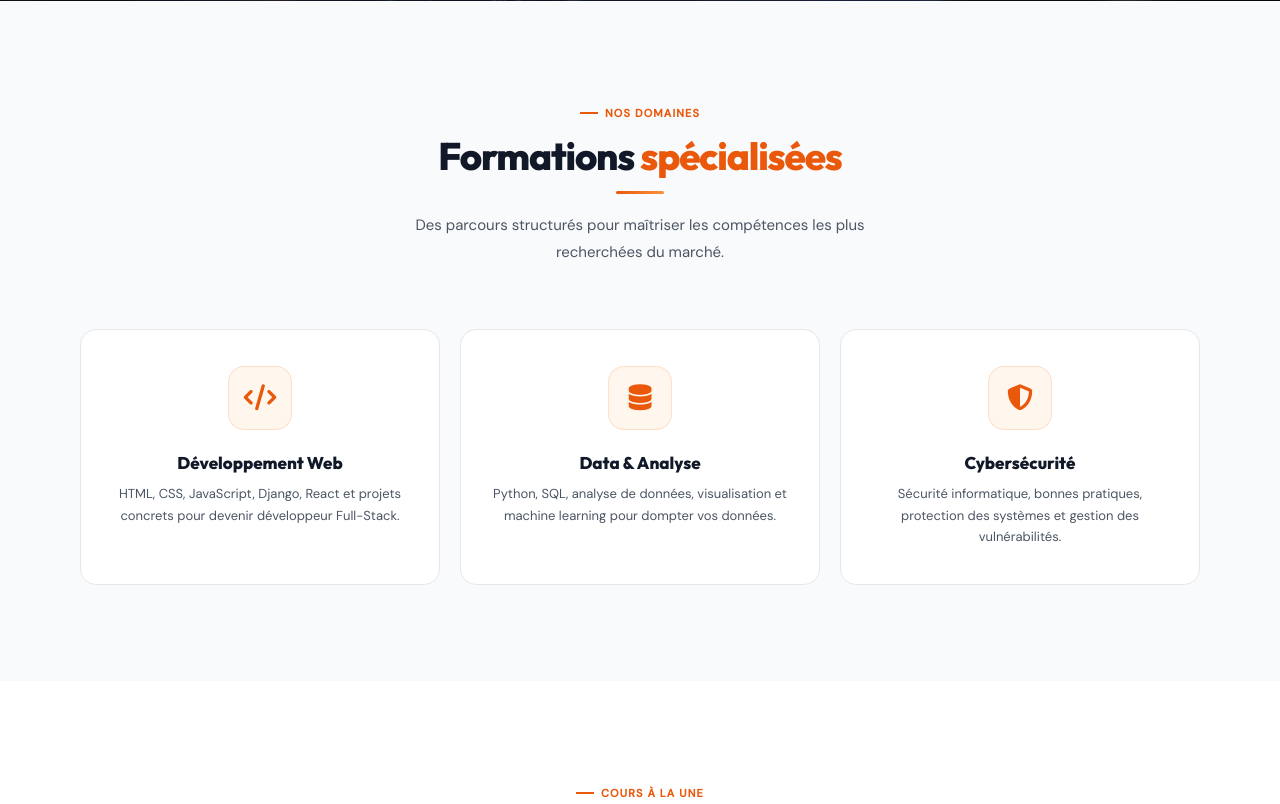
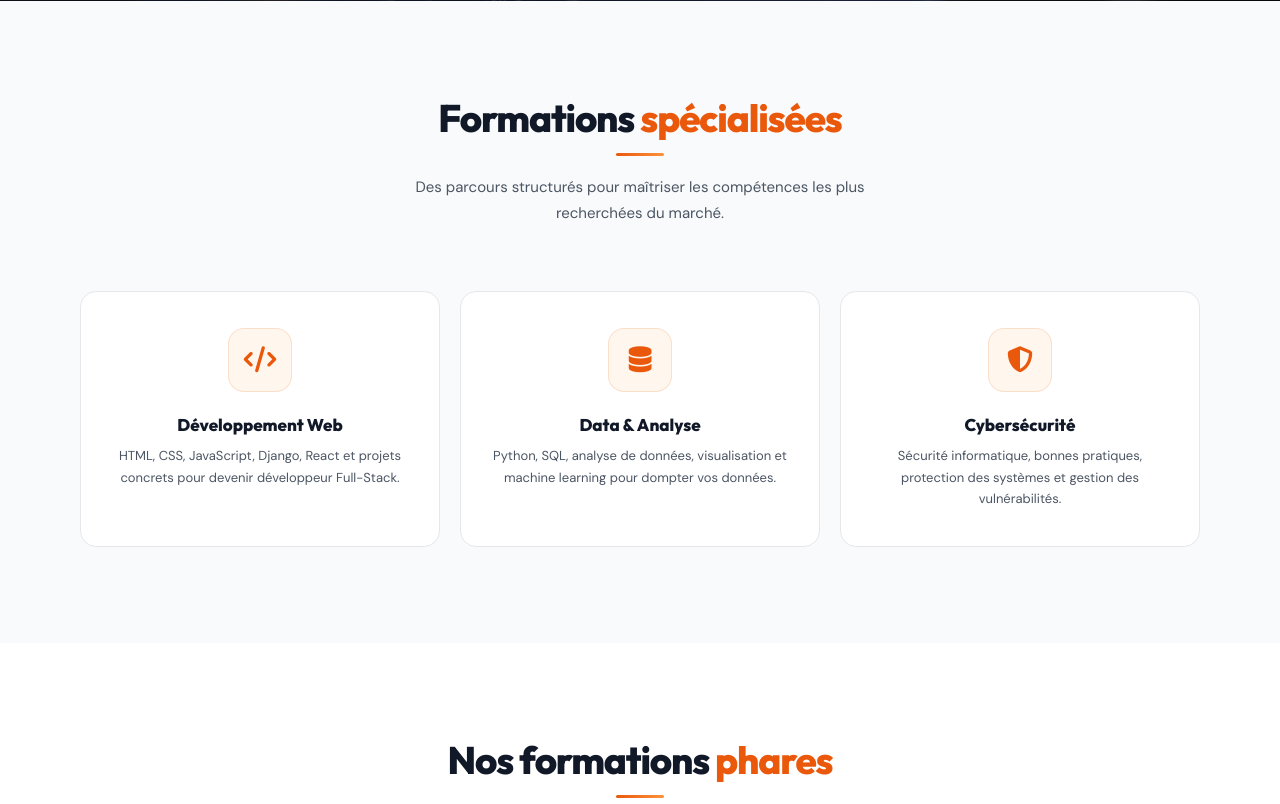
Before and after one commit to KhadimFall0503/KhaLearning, a Django app: page / in a window 1280 px wide. Shown: the part 599-1403 px from the top of the page. Run offline with Django 5.2, Linux system fonts and the light colour scheme; data comes from the database, SQL or seed files in the repository; both versions use the stored data as it was after the commit; parts of the project's set-up code (start-up, migrations or seed data) failed here and were passed over; some libraries are stand-ins or nearby versions.

Commit message:
Modifications Apportés

```diff
--- a/plateforme/main/templates/main/acceuil.html
+++ b/plateforme/main/templates/main/acceuil.html
@@ -401,7 +401,7 @@
 <section class="pg-section domaines" id="domaines">
   <div class="pg-section-inner">
     <div class="pg-header reveal">
-      <div class="pg-badge">Nos domaines</div>
+
       <h2 class="pg-title">Formations <span>spécialisées</span></h2>
       <div class="pg-line"></div>
       <p class="pg-desc">Des parcours structurés pour maîtriser les compétences les plus recherchées du marché.</p>
@@ -430,7 +430,7 @@
 <section class="pg-section cours" id="courses">
   <div class="pg-section-inner">
     <div class="pg-header reveal">
-      <div class="pg-badge">Cours à la une</div>
+
       <h2 class="pg-title">Nos formations <span>phares</span></h2>
       <div class="pg-line"></div>
       <p class="pg-desc">Sélection de nos meilleurs cours, choisis par des milliers d'apprenants.</p>
@@ -482,7 +482,7 @@
         </div>
       </div>
       <div>
-        <div class="plat-eyebrow"><span>Notre plateforme</span></div>
+
         <h2 class="plat-title">Apprendre efficacement et durablement</h2>
         <p class="plat-text">Une plateforme conçue pour vous accompagner pas à pas, avec des formations claires, structurées et orientées résultats concrets.</p>
         <p class="plat-text">Progressez à votre rythme, accédez aux cours, développez des compétences recherchées et construisez votre avenir professionnel.</p>
@@ -504,7 +504,6 @@
 <section class="pg-section temoignages" id="temoignages">
   <div class="pg-section-inner">
     <div class="pg-header reveal">
-      <div class="pg-badge">Témoignages</div>
       <h2 class="pg-title">Ils en parlent <span>mieux que nous</span></h2>
       <div class="pg-line"></div>
       <p class="pg-desc">Les retours authentiques de nos apprenants sur leur expérience de formation.</p>
```
Also changed, not shown: plateforme/db.sqlite3.
